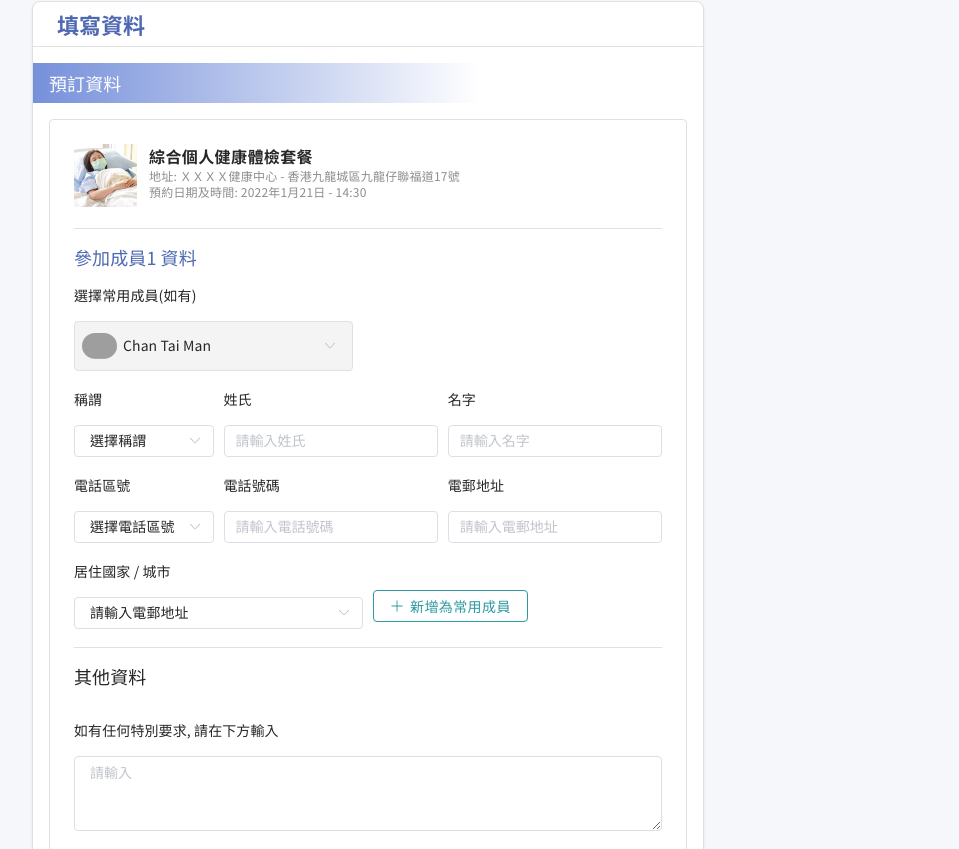
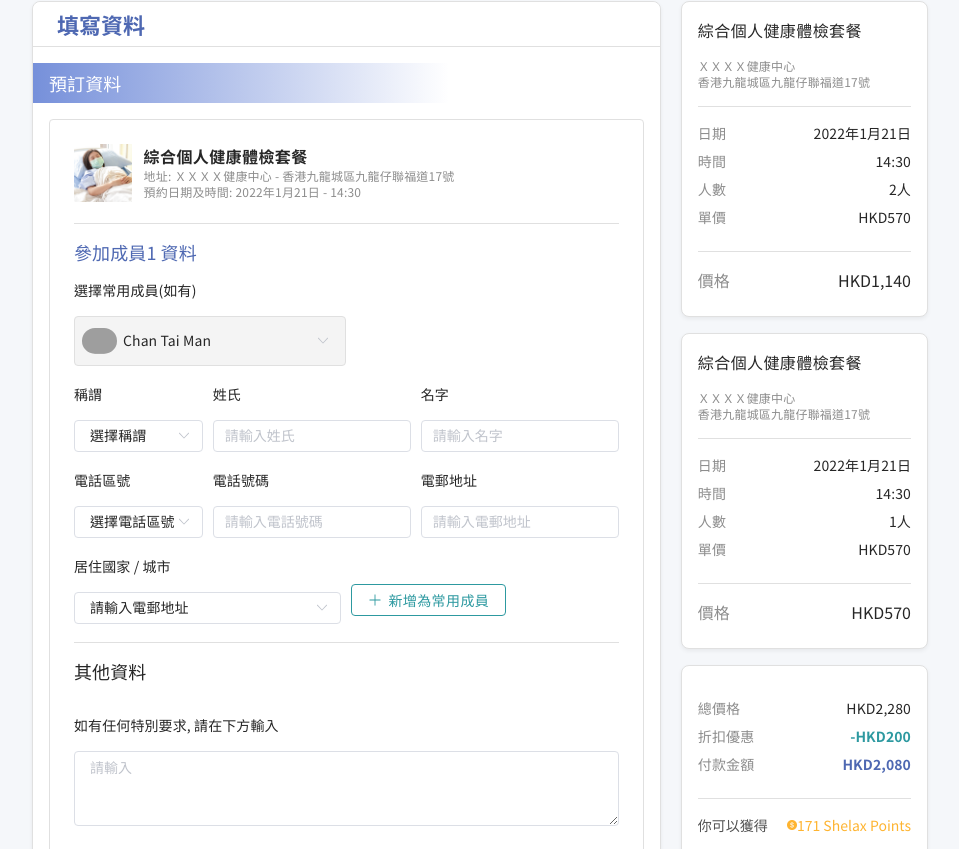
Before and after one commit to knhmb/Shelax-Medical-Service, a Vue app: page /shopping-cart-step-2 in a window 1280 px wide. Shown: the part 151-1000 px from the top of the page, without its empty margins (160-1119 px from the left). Built offline with nearby package versions, Linux system fonts and the light colour scheme; grey boxes are pictures that could not be loaded.

Commit message:
Working on the responsiveness of the shopping cart 2 page

```diff
--- a/src/components/shopping-cart-2/Form.vue
+++ b/src/components/shopping-cart-2/Form.vue
@@ -2,10 +2,10 @@
   <div class="shopping-cart-form">
     <div class="form-header">
       <el-row :gutter="12">
-        <el-col :span="3">
+        <el-col :sm="24" :md="3">
           <img src="../../assets/Rectangle-77.png" alt="" />
         </el-col>
-        <el-col :span="21">
+        <el-col :sm="24" :md="21">
           <h3>綜合個人健康體檢套餐</h3>
           <p>地址: ＸＸＸＸ健康中心 - 香港九龍城區九龍仔聯福道17號</p>
           <p>預約日期及時間: 2022年1月21日 - 14:30</p>
@@ -19,10 +19,10 @@
   <div class="shopping-cart-form">
     <div class="form-header">
       <el-row :gutter="12">
-        <el-col :span="3">
+        <el-col :sm="24" :md="3">
           <img src="../../assets/Rectangle-77-1.png" alt="" />
         </el-col>
-        <el-col :span="21">
+        <el-col :sm="24" :md="21">
           <h3>綜合個人健康體檢套餐</h3>
           <p>地址: ＸＸＸＸ健康中心 - 香港九龍城區九龍仔聯福道17號</p>
           <p>預約日期及時間: 2022年1月21日 - 14:30</p>
--- a/src/components/shopping-cart-2/FormContent.vue
+++ b/src/components/shopping-cart-2/FormContent.vue
@@ -23,7 +23,7 @@
               />
             </el-form-item>
           </el-col>
-          <el-col :span="6">
+          <el-col :sm="24" :md="6">
             <el-form-item label="稱謂">
               <el-select
                 v-model="item.title"
@@ -32,7 +32,7 @@
             </el-form-item>
           </el-col>
 
-          <el-col :span="9">
+          <el-col :sm="24" :md="9">
             <el-form-item label="姓氏">
               <el-input
                 v-model="item.lastName"
@@ -40,7 +40,7 @@
               ></el-input>
             </el-form-item>
           </el-col>
-          <el-col :span="9">
+          <el-col :sm="24" :md="9">
             <el-form-item label="名字">
               <el-input
                 v-model="item.firstName"
@@ -49,7 +49,7 @@
             </el-form-item>
           </el-col>
 
-          <el-col :span="6">
+          <el-col :sm="24" :md="6">
             <el-form-item label="電話區號">
               <el-select
                 v-model="item.areaCode"
@@ -57,7 +57,7 @@
               ></el-select>
             </el-form-item>
           </el-col>
-          <el-col :span="9">
+          <el-col :sm="24" :md="9">
             <el-form-item label="電話號碼">
               <el-input
                 v-model="item.phoneNumber"
@@ -65,7 +65,7 @@
               ></el-input>
             </el-form-item>
           </el-col>
-          <el-col :span="9">
+          <el-col :sm="24" :md="9">
             <el-form-item label="電郵地址">
               <el-input
                 v-model="item.emailAddress"
@@ -73,7 +73,7 @@
               ></el-input>
             </el-form-item>
           </el-col>
-          <el-col :span="12">
+          <el-col :sm="24" :md="12">
             <el-form-item label="居住國家 / 城市">
               <el-select
                 v-model="item.cityOfResidence"
@@ -82,7 +82,7 @@
               ></el-select>
             </el-form-item>
           </el-col>
-          <el-col :span="12">
+          <el-col :sm="24" :md="12">
             <div class="form-btn">
               <el-form-item>
                 <el-button @click="addItem" :icon="Plus"
@@ -197,6 +197,14 @@ export default {
   .left-section-cart
   .shopping-cart-form
   .form-content
+  .el-select.avatar {
+  width: 50%;
+}
+
+.shopping-cart-step-2
+  .left-section-cart
+  .shopping-cart-form
+  .form-content
   .el-select
   .el-input__inner::placeholder {
   font-family: Noto Sans HK;
@@ -273,7 +281,7 @@ export default {
   .left-section-cart
   .shopping-cart-form
   .form-content
-  .el-select.email-input {
+  .el-select {
   width: 100%;
 }
 
@@ -310,4 +318,14 @@ export default {
   color: #262626;
   margin-bottom: 2rem;
 }
+
+@media screen and (max-width: 650px) {
+  .shopping-cart-step-2
+    .left-section-cart
+    .shopping-cart-form
+    .form-content
+    .el-select.avatar {
+    width: 100%;
+  }
+}
 </style>
--- a/src/components/shopping-cart-2/LeftSection.vue
+++ b/src/components/shopping-cart-2/LeftSection.vue
@@ -54,6 +54,19 @@ export default {
   margin: 1rem;
 }
 
+.shopping-cart-step-2 .left-section-cart {
+  position: relative;
+}
+
+.shopping-cart-step-2 .left-section-cart::after {
+  content: "";
+  position: absolute;
+  width: 100%;
+  height: 1px;
+  background-color: #e0e0e0;
+  bottom: 5rem;
+}
+
 .shopping-cart-step-2 .left-section-cart .body .body-title {
   font-weight: 500;
   font-size: 18px;
--- a/src/components/shopping-cart-2/PromoCode.vue
+++ b/src/components/shopping-cart-2/PromoCode.vue
@@ -7,6 +7,14 @@
       </el-col>
       <el-col :span="5">
         <el-button>添加優惠碼</el-button>
+      </el-col>
+    </el-row>
+    <el-row>
+      <el-col :span="16">
+        <p>點擊按鈕後，你的訂單將會自動提交。請在下一頁選選擇付款方式</p>
+      </el-col>
+      <el-col :span="8">
+        <el-button type="primary">付款</el-button>
       </el-col>
     </el-row>
   </div>
@@ -52,4 +60,29 @@
   padding: 0;
   width: 100%;
 }
+
+.promo-code .el-row:last-of-type {
+  margin-top: 3.5rem;
+  align-items: center;
+}
+
+.promo-code p {
+  font-size: 14px;
+  line-height: 20px;
+  letter-spacing: 0.1px;
+  color: #000000;
+}
+
+.promo-code .el-button--primary {
+  background: #7690da;
+  border-radius: 4px;
+  border-color: #7690da;
+  font-family: Noto Sans HK;
+  font-style: normal;
+  font-weight: 500;
+  font-size: 16px;
+  line-height: 24px;
+  letter-spacing: 0.4px;
+  color: #fff;
+}
 </style>
--- /dev/null
+++ b/src/components/shopping-cart-2/RightSection.vue
@@ -0,0 +1,222 @@
+<template>
+  <div class="right-section">
+    <div class="card">
+      <div class="header">
+        <h3>綜合個人健康體檢套餐</h3>
+        <p>ＸＸＸＸ健康中心</p>
+        <p>香港九龍城區九龍仔聯福道17號</p>
+      </div>
+      <div class="body">
+        <el-row>
+          <el-col :span="12">
+            <p class="key">日期</p>
+          </el-col>
+          <el-col :span="12">
+            <p class="value">2022年1月21日</p>
+          </el-col>
+          <el-col :span="12">
+            <p class="key">時間</p>
+          </el-col>
+          <el-col :span="12">
+            <p class="value">14:30</p>
+          </el-col>
+          <el-col :span="12">
+            <p class="key">人數</p>
+          </el-col>
+          <el-col :span="12">
+            <p class="value">2人</p>
+          </el-col>
+          <el-col :span="12">
+            <p class="key">單價</p>
+          </el-col>
+          <el-col :span="12">
+            <p class="value">HKD570</p>
+          </el-col>
+        </el-row>
+      </div>
+      <div class="footer">
+        <el-row>
+          <el-col :span="12">
+            <p class="key">價格</p>
+          </el-col>
+          <el-col :span="12">
+            <p class="value">HKD1,140</p>
+          </el-col>
+        </el-row>
+      </div>
+    </div>
+    <div class="card">
+      <div class="header">
+        <h3>綜合個人健康體檢套餐</h3>
+        <p>ＸＸＸＸ健康中心</p>
+        <p>香港九龍城區九龍仔聯福道17號</p>
+      </div>
+      <div class="body">
+        <el-row>
+          <el-col :span="12">
+            <p class="key">日期</p>
+          </el-col>
+          <el-col :span="12">
+            <p class="value">2022年1月21日</p>
+          </el-col>
+          <el-col :span="12">
+            <p class="key">時間</p>
+          </el-col>
+          <el-col :span="12">
+            <p class="value">14:30</p>
+          </el-col>
+          <el-col :span="12">
+            <p class="key">人數</p>
+          </el-col>
+          <el-col :span="12">
+            <p class="value">1人</p>
+          </el-col>
+          <el-col :span="12">
+            <p class="key">單價</p>
+          </el-col>
+          <el-col :span="12">
+            <p class="value">HKD570</p>
+          </el-col>
+        </el-row>
+      </div>
+      <div class="footer">
+        <el-row>
+          <el-col :span="12">
+            <p class="key">價格</p>
+          </el-col>
+          <el-col :span="12">
+            <p class="value">HKD570</p>
+          </el-col>
+        </el-row>
+      </div>
+    </div>
+    <div class="card price">
+      <div class="body">
+        <el-row>
+          <el-col :span="12">
+            <p class="key">總價格</p>
+          </el-col>
+          <el-col :span="12">
+            <p class="value">HKD2,280</p>
+          </el-col>
+          <el-col :span="12">
+            <p class="key">折扣優惠</p>
+          </el-col>
+          <el-col :span="12">
+            <p class="value discount">-HKD200</p>
+          </el-col>
+          <el-col :span="12">
+            <p class="key">付款金額</p>
+          </el-col>
+          <el-col :span="12">
+            <p class="value payment-amount">HKD2,080</p>
+          </el-col>
+        </el-row>
+      </div>
+      <div class="footer">
+        <el-row>
+          <el-col :span="10">
+            <p class="key">你可以獲得</p>
+          </el-col>
+          <el-col :span="14">
+            <img src="../../assets/icon-bonuspoint@2x.png" alt="" />
+            <p class="value">171 Shelax Points</p>
+          </el-col>
+        </el-row>
+      </div>
+    </div>
+  </div>
+</template>
+
+<style scoped>
+.shopping-cart-step-2 .right-section .card {
+  background: #ffffff;
+  border: 0.8px solid #e0e0e0;
+  box-sizing: border-box;
+  box-shadow: 0px 2px 4px rgba(0, 0, 0, 0.06);
+  border-radius: 8px;
+  padding: 16px;
+  margin-bottom: 1rem;
+}
+
+.shopping-cart-step-2 .right-section .card h3 {
+  font-weight: 500;
+  font-size: 16px;
+  line-height: 24px;
+  letter-spacing: 0.4px;
+  color: #262626;
+  margin-bottom: 1rem;
+}
+
+.shopping-cart-step-2 .right-section .card .el-col {
+  margin-bottom: 0.5rem;
+}
+
+.shopping-cart-step-2 .right-section .card .header,
+.shopping-cart-step-2 .right-section .card .body {
+  box-shadow: none;
+  border-bottom: 0.8px solid #e0e0e0;
+  padding-bottom: 1rem;
+}
+
+.shopping-cart-step-2 .right-section .card .body,
+.shopping-cart-step-2 .right-section .card .footer {
+  margin-top: 1rem;
+}
+
+.shopping-cart-step-2 .right-section .card .header p {
+  font-size: 12px;
+  line-height: 16px;
+  letter-spacing: 0.2px;
+  color: #8d8d8d;
+}
+
+.shopping-cart-step-2 .right-section .card .body .key,
+.shopping-cart-step-2 .right-section .card .footer .key {
+  color: #8d8d8d;
+}
+
+.shopping-cart-step-2 .right-section .card .body .value,
+.shopping-cart-step-2 .right-section .card .footer .value {
+  color: #262626;
+  text-align: end;
+}
+
+.shopping-cart-step-2 .right-section .card .body .value,
+.shopping-cart-step-2 .right-section .card .body .key {
+  font-size: 14px;
+  line-height: 20px;
+  letter-spacing: 0.1px;
+}
+
+.shopping-cart-step-2 .right-section .card.price .body .discount {
+  font-weight: bold;
+  color: #2d99a0;
+}
+
+.shopping-cart-step-2 .right-section .card.price .body .payment-amount {
+  font-weight: bold;
+  line-height: 20px;
+  color: #4e68b2;
+}
+
+.shopping-cart-step-2 .right-section .card.price .footer .key {
+  color: #525252;
+  font-size: 14px;
+}
+
+.shopping-cart-step-2 .right-section .card.price .footer .value {
+  color: #feb431;
+  font-size: 14px;
+}
+
+.shopping-cart-step-2 .right-section .card.price .footer .el-col:last-of-type {
+  display: flex;
+  align-items: center;
+  justify-content: flex-end;
+}
+
+.shopping-cart-step-2 .right-section .card.price .footer img {
+  width: 9.5px;
+}
+</style>
--- a/src/pages/ShoppingCart2.vue
+++ b/src/pages/ShoppingCart2.vue
@@ -1,11 +1,13 @@
 <template>
   <section class="shopping-cart-step-2">
     <base-content-container>
-      <el-row>
-        <el-col :span="18">
+      <el-row :gutter="20">
+        <el-col :sm="24" :lg="17">
           <left-section></left-section>
         </el-col>
-        <el-col :span="6"></el-col>
+        <el-col :sm="24" :lg="7">
+          <right-section></right-section>
+        </el-col>
       </el-row>
     </base-content-container>
   </section>
@@ -13,10 +15,12 @@
 
 <script>
 import LeftSection from "../components/shopping-cart-2/LeftSection.vue";
+import RightSection from "../components/shopping-cart-2/RightSection.vue";
 
 export default {
   components: {
     LeftSection,
+    RightSection,
   },
 };
 </script>
```
